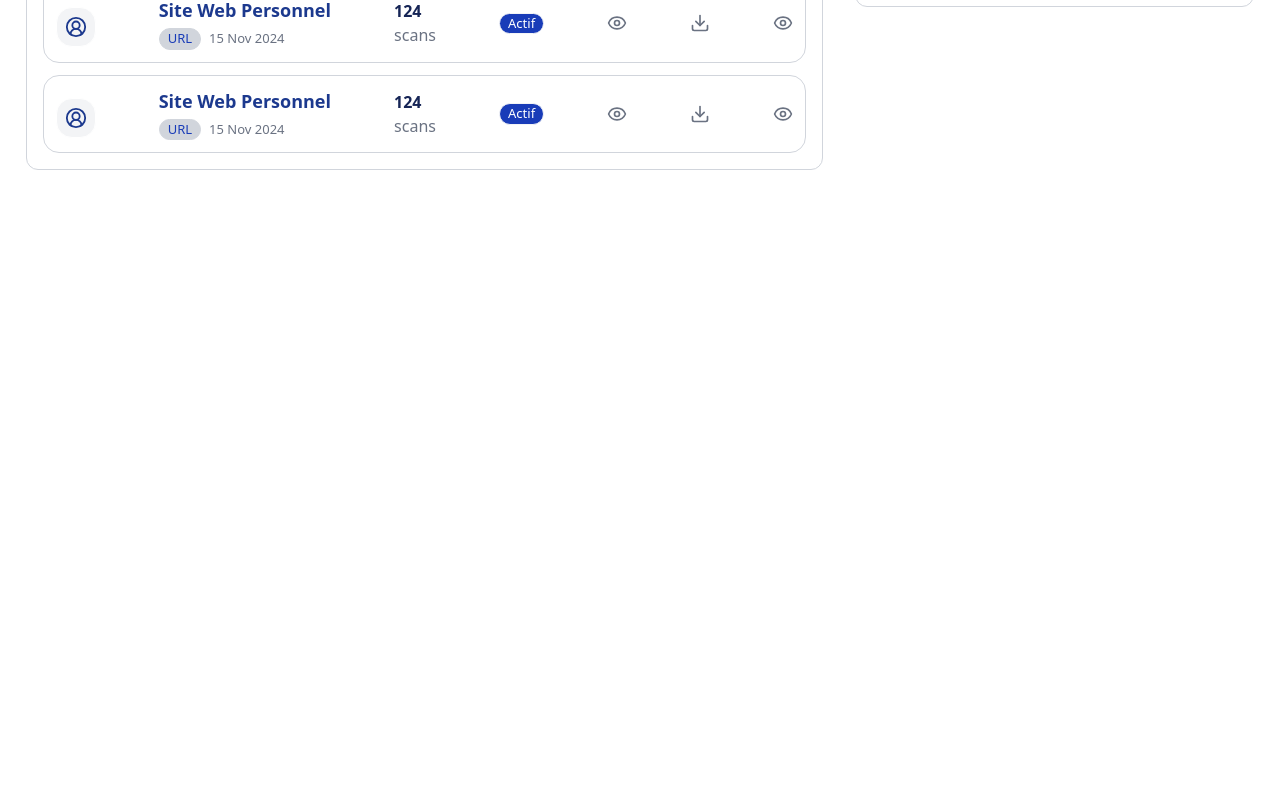
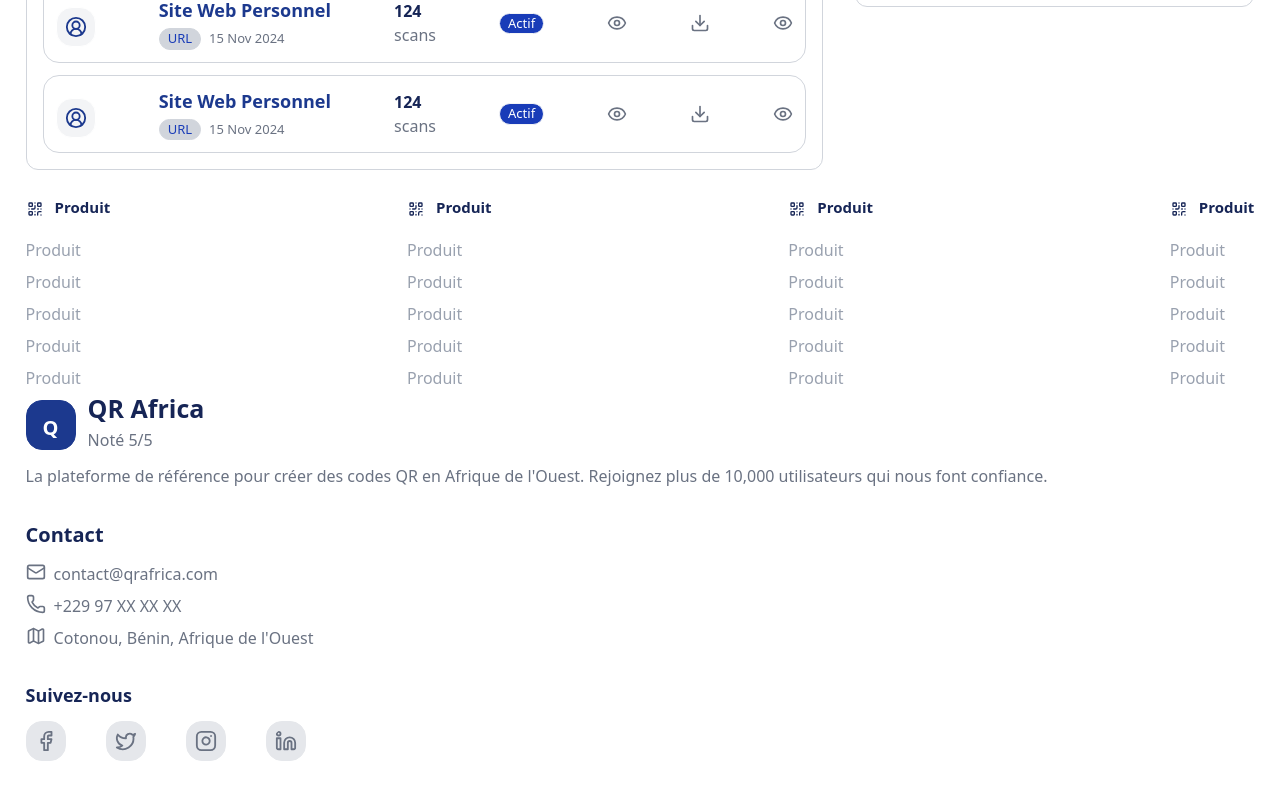
Before and after one commit to Eunock-web/QR-AFRICA-FRONT, a React (Vite) app: page / in a window 1280 px wide. Shown: the part 932-1732 px from the top of the page. Before the commit the page ends 1128 px from the top, so only its background shows below. Built offline with nearby package versions, Linux system fonts and the light colour scheme.

Commit message:
Finalisation du 1/3 du footer

```diff
--- a/src/App.jsx
+++ b/src/App.jsx
@@ -29,7 +29,7 @@ function App() {
       {/* <Login /> */}
       {/* <Wifis /> */}
       <DashboardStandard />
-      {/* <Footer /> */}
+      <Footer />
       {/* <PostFooter /> */}
     </div>
   )
--- a/src/components/Footer/PostFooter.jsx
+++ b/src/components/Footer/PostFooter.jsx
@@ -1,17 +1,21 @@
 function PostFooter({ Icon, titre, soustitres = [] }) {
     return (
         <div>
-            <div className="flex flex-col space-y-3">
-                <div className="flex flex-row gap-1">
-                    <div>
-                        {Icon && <Icon className="w-10 h-10 p-2 text-blue-950" />}
+            <div className="flex flex-col  space-y-1">
+                <div className="flex flex-row gap-1 ml-[-7px] ">
+                    <div className="mt-[-3px] ">
+                        {Icon && <Icon className="w-8 h-8 p-2 text-blue-950" />}
                     </div>
-                    <h1 className="text-blue-950 text-[18px] font-bold">{titre}</h1>
+                    <h1 className="text-blue-950 text-[15px] font-bold mb-4">{titre}</h1>
                 </div>
-                {soustitres.map((soustitre, index) => (
-                    <p key={index} className="text-gray-500 text-[12px]">{soustitre}</p>
-                ))}
+                <div className="flex flex-col space-y-2">
+                    {soustitres.map((soustitre, index) => (
+                        <p key={index} className="text-gray-400 text-[16px] ">{soustitre}</p>
+                    ))}
+                </div>
             </div>
         </div>
     );
 }
+
+export default PostFooter
--- a/src/components/pages/Footer.jsx
+++ b/src/components/pages/Footer.jsx
@@ -1,9 +1,63 @@
 import PostFooter from "../Footer/PostFooter"
-import { QrCode } from "lucide-react"
+import { QrCode, Mail, Phone, Map, Facebook, Twitter, Instagram, Linkedin } from "lucide-react"
+
 function Footer() {
     return (
-        <div>
-            <PostFooter titre="Produit" Icon={QrCode} soustitres={["Produit", "Produit", "Produit", "Produit", "Produit"]} />
+        <div className="mx-[2%] my-[2%]">
+            <div className="flex flex-row justify-between ">
+                <PostFooter titre="Produit" Icon={QrCode} soustitres={["Produit", "Produit", "Produit", "Produit", "Produit"]} />
+                <PostFooter titre="Produit" Icon={QrCode} soustitres={["Produit", "Produit", "Produit", "Produit", "Produit"]} />
+                <PostFooter titre="Produit" Icon={QrCode} soustitres={["Produit", "Produit", "Produit", "Produit", "Produit"]} />
+                <PostFooter titre="Produit" Icon={QrCode} soustitres={["Produit", "Produit", "Produit", "Produit", "Produit"]} />
+            </div>
+
+            <div className="flex flex-col space-y-8">
+                <div className="flex flex-row gap-3">
+                    <div className="flex flex-row">
+                        <h1 className="text-white text-[20px] font-bold border border-blue-900 bg-blue-900 rounded-2xl px-4 py-3  mt-[10px] w-[50px] h-[50px] ">Q</h1>
+                    </div>
+
+                    <div>
+                        <h1 className="text-blue-950 text-[25px] font-bold ">QR Africa</h1>
+                        <p className="text-gray-500  text-[16px]">Noté 5/5</p>
+                    </div>
+                </div>
+
+                <div className="mt-[-20px] ">
+                    <p className="text-gray-500  text-[16px]">La plateforme de référence pour créer des codes QR en Afrique de l'Ouest. Rejoignez plus de 10,000 utilisateurs qui nous font confiance.</p>
+                </div>
+
+                <div className="flex flex-col space-y-3">
+                    <h1 className="text-blue-950 text-[20px] font-bold ">Contact</h1>
+                    <div className="flex flex-col space-y-2">
+                        <div className=" flex flex-row gap-2 ">
+                            <Mail className="w-5 h-5 text-gray-500 hover:text-blue-950 hover:cursor-pointer"/>
+                            <p className="text-gray-500  text-[16px] hover:text-blue-950 hover:cursor-pointer">contact@qrafrica.com</p>
+                        </div>
+                        <div className=" flex flex-row gap-2 hover:text-blue-950 hover:cursor-pointer">
+                            <Phone className="w-5 h-5 text-gray-500 hover:text-blue-950 hover:cursor-pointer"/>
+                            <p className="text-gray-500  text-[16px] hover:text-blue-950 hover:cursor-pointer">+229 97 XX XX XX</p>
+                        </div>
+                        <div className=" flex flex-row gap-2">
+                            <Map className="w-5 h-5 text-gray-500"/>
+                            <p className="text-gray-500  text-[16px]">Cotonou, Bénin, Afrique de l'Ouest</p>
+                        </div>
+                    </div>
+                </div>
+
+                <div className="flex flex-col space-y-3">
+                    <h1 className="text-blue-950 text-[18px] font-bold ">Suivez-nous</h1>
+                    <div className="flex flex-row gap-10">
+                        <Facebook className="w-10 h-10 border border-gray-200 bg-gray-200 rounded-2xl p-2 text-gray-500 hover:text-blue-950 hover:cursor-pointer"/>
+                        <Twitter className="w-10 h-10 border border-gray-200 bg-gray-200 rounded-2xl p-2 text-gray-500 hover:text-blue-950 hover:cursor-pointer"/>
+                        <Instagram className="w-10 h-10 border border-gray-200 bg-gray-200 rounded-2xl p-2 text-gray-500 hover:text-blue-950 hover:cursor-pointer"/>
+                        <Linkedin className="w-10 h-10 border border-gray-200 bg-gray-200 rounded-2xl p-2 text-gray-500 hover:text-blue-950 hover:cursor-pointer"/>
+                    </div>
+                </div>
+
+                <div>
+                </div>
+            </div>
         </div>
     )
 }
--- /dev/null
+++ b/src/components/utils/FooterComponent.jsx
@@ -0,0 +1,15 @@
+
+
+function FooterComponent({Icon, titre, soustitre}) {
+    return (
+        <div>
+            <div className="flex flex-col space-y-2 ">
+              {Icon && <Icon className="w-5 h-5 text-gray-500 hover:text-blue-950 hover:cursor-pointer"/>}
+                <h1 className="text-blue-950 text-[20px] font-bold ">{titre}</h1>
+                <p className="text-gray-500  text-[16px]">{soustitre}</p>
+            </div>
+        </div>
+    )
+}
+
+export default FooterComponent
```
